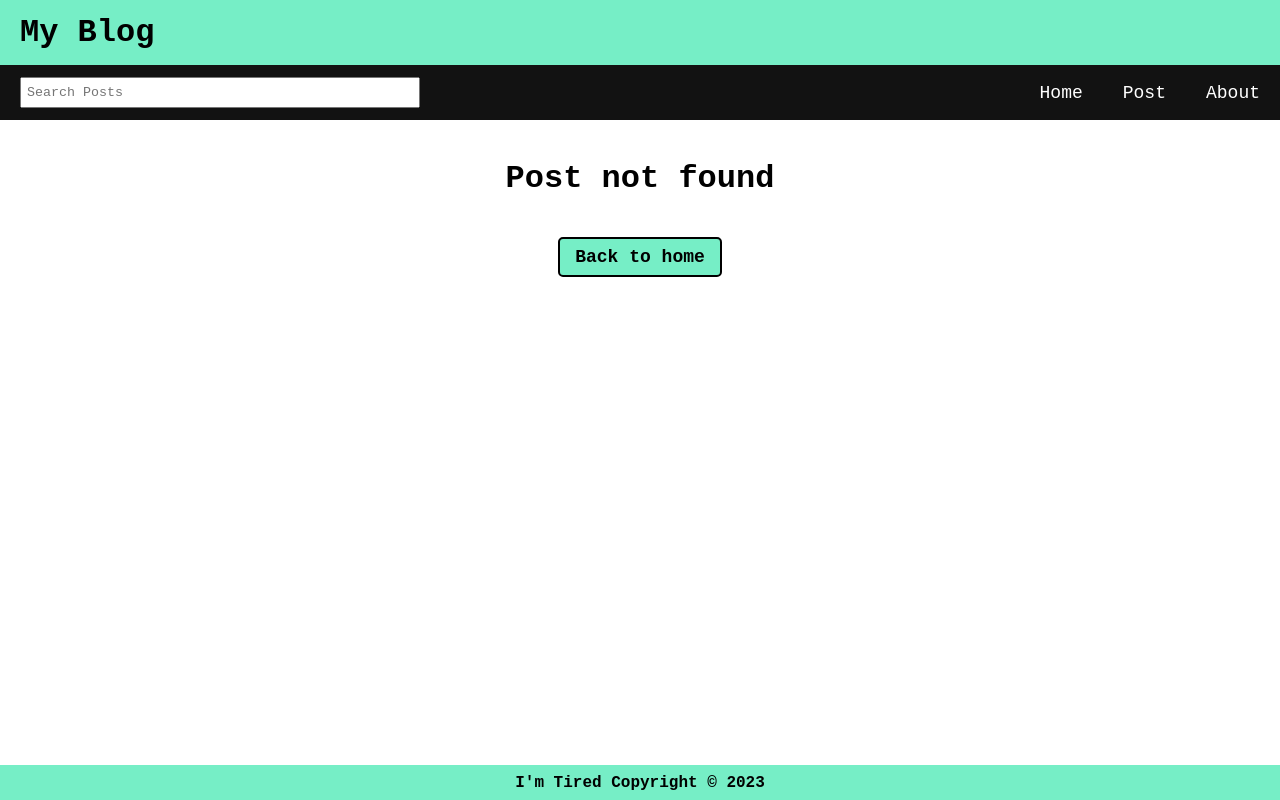
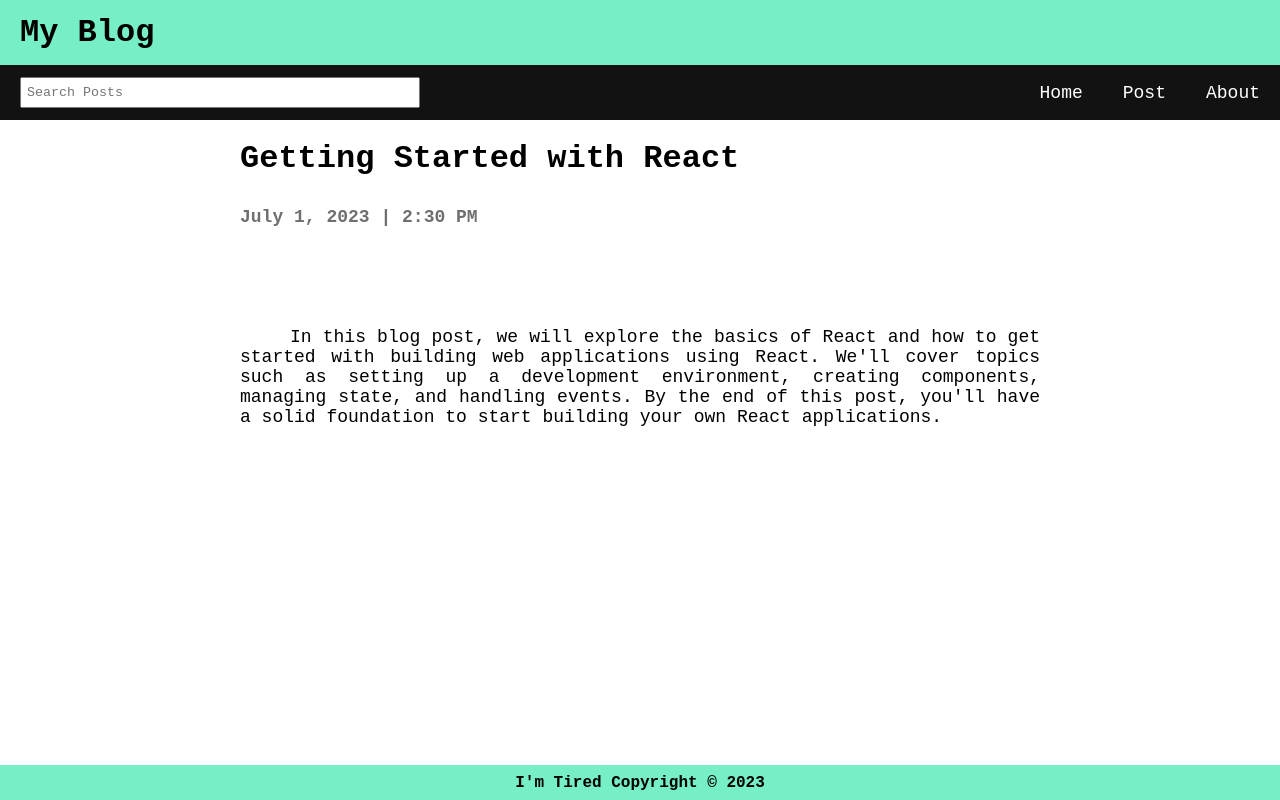
Before and after one commit to SamAndao/Blog-app, a React (Create React App) app: page /Blog-app/posts/1 in a window 1280 px wide. Before the commit this address had no page. Built offline with nearby package versions, Linux system fonts and the light colour scheme.

Commit message:
added view post functionality and fixed paths

```diff
--- a/src/App.js
+++ b/src/App.js
@@ -74,7 +74,11 @@ function App() {
   const [postContent, setPostContent] = useState("");
   const [search, setSearch] = useState("");
 
-  useEffect(() => {}, [search]);
+  useEffect(() => {
+    const newArr = [...blogData].reverse();
+    setBlogData(newArr);
+    // eslint-disable-next-line
+  }, []);
 
   const handleSubmitPost = (e) => {
     e.preventDefault();
@@ -89,7 +93,7 @@ function App() {
     });
 
     const newBlogPost = {
-      id: blogData.length > 0 ? blogData[blogData.length - 1].id + 1 : 1,
+      id: blogData.length > 0 ? blogData[0].id + 1 : 1,
       title: postTitle,
       datePosted: formattedDate,
       timePosted: formattedTime,
@@ -137,7 +141,10 @@ function App() {
                 />
               }
             />
-            <Route path="posts" element={<PostPage />} />
+            <Route
+              path="posts/:id"
+              element={<PostPage blogData={blogData} />}
+            />
             <Route path="*" element={<Missing />} />
           </Route>
         </Routes>
--- a/src/Header.js
+++ b/src/Header.js
@@ -1,9 +1,12 @@
 import React from "react";
+import { NavLink } from "react-router-dom";
 
 const Header = () => {
   return (
     <header className="header">
-      <h1>My Blog</h1>
+      <NavLink to="/Blog-app">
+        <h1>My Blog</h1>
+      </NavLink>
     </header>
   );
 };
--- a/src/Missing.js
+++ b/src/Missing.js
@@ -5,7 +5,7 @@ const Missing = () => {
   return (
     <div className="missing">
       <h1>Post not found</h1>
-      <NavLink to="/">
+      <NavLink to="/Blog-app">
         <button className="btn">Back to home</button>
       </NavLink>
     </div>
--- a/src/NewPost.js
+++ b/src/NewPost.js
@@ -30,7 +30,14 @@ const NewPost = ({
           className="post-input"
           placeholder="Put your blog here"
           value={postContent}
-          onChange={(e) => setPostContent(e.target.value)}
+          onChange={(e) => {
+            if (e.key === "Enter") {
+              e.preventDefault(); // Prevent the default behavior of Enter key in a textarea
+              setPostContent(() => e.target.value + "\n"); // Append a newline character
+            } else {
+              setPostContent(e.target.value);
+            }
+          }}
           required
         />
         <button className="btn" type="submit">
--- a/src/PostPage.js
+++ b/src/PostPage.js
@@ -1,10 +1,29 @@
 import React from "react";
+import { useParams } from "react-router-dom";
+import Missing from "./Missing";
+const PostPage = ({ blogData }) => {
+  const { id } = useParams();
+  const blog = blogData.find((item) => item.id === Number(id));
 
-const PostPage = () => {
   return (
-    <main>
-      <h1>PostPage</h1>
-    </main>
+    <div className="postContainer">
+      {blog ? (
+        <>
+          <h1 className="postHeading">{blog.title}</h1>
+          <h2>
+            <span className="postDate">{blog.datePosted} | </span>
+            <span className="postTime">{blog.timePosted}</span>
+          </h2>
+          {blog.blogText.split("\n").map((text) => (
+            <p className="postText" key={crypto.randomUUID()}>
+              {text}
+            </p>
+          ))}
+        </>
+      ) : (
+        <Missing />
+      )}
+    </div>
   );
 };
 
--- a/src/index.css
+++ b/src/index.css
@@ -101,7 +101,8 @@ main {
   width: 100%;
   max-width: 1400px;
   display: flex;
-  justify-content: center;
+  align-items: center;
+  flex-direction: column;
 }
 
 .blogItem {
@@ -200,3 +201,26 @@ a {
   margin-top: 20px;
   margin-bottom: 40px;
 }
+
+.postContainer {
+  width: 800px;
+}
+
+.postHeading {
+  margin-bottom: 30px;
+}
+
+.postContainer h2 {
+  font-size: 18px;
+  font-weight: 600;
+  color:rgba(94, 94, 94, 0.894);
+  margin-bottom: 100px;
+}
+
+.postText {
+  font-family: monospace;
+  font-size: 18px;
+  text-align: justify;
+  text-indent: 50px;
+
+}
```
